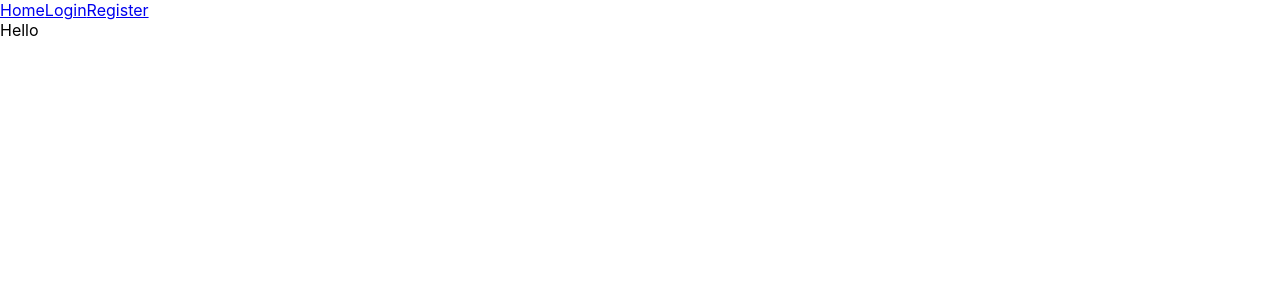
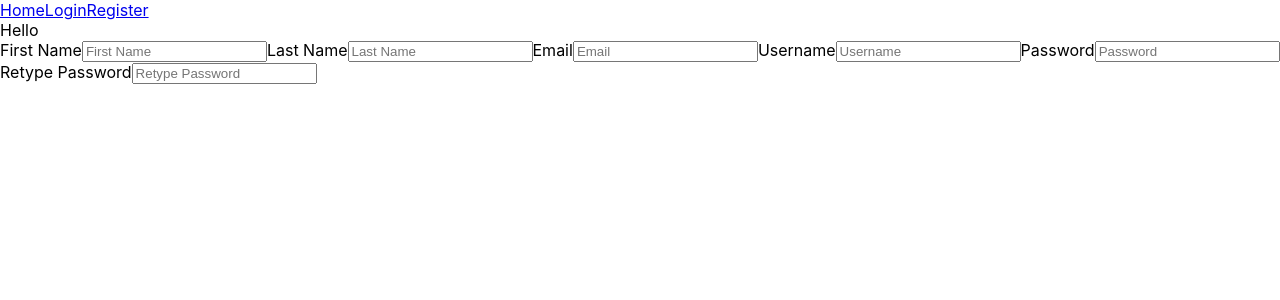
Before and after one commit to anukhatri41/registration-form, a React (Create React App) app in the folder registration-form/: page /register in a window 1280 px wide. Shown: the top 300 px of the page. Built offline with nearby package versions, Linux system fonts and the light colour scheme.

Commit message:
Register Form Skeleton
Elements of register form added - first name, last name, email, username, password

```diff
--- a/registration-form/src/App.js
+++ b/registration-form/src/App.js
@@ -1,5 +1,4 @@
 import './App.css';
-import Home from './components/Home/Home';
 import { RoutesCustom } from './components/RoutesCustom/RoutesCustom';
 
 function App() {
--- a/registration-form/src/components/Button/Button.js
+++ b/registration-form/src/components/Button/Button.js
@@ -1,11 +1,9 @@
 import React from 'react';
 import './Button.css';
 
-function Button() {
+function Button(props) {
   return (
-    <div>
-
-    </div>
+    <button id={props.id} disabled={props.disabled} onClick={props.onClick}>{props.buttonText}</button>
   );
 }
 
--- a/registration-form/src/components/Form/Form.js
+++ b/registration-form/src/components/Form/Form.js
@@ -1,11 +1,34 @@
 import React from 'react';
 import './Form.css';
+import Label from '../Label/Label';
+import InputText from '../InputText/InputText';
+import InputEmail from '../InputEmail/InputEmail';
+import InputPassword from '../InputPassword/InputPassword';
+import Button from '../Button/Button';
+
 
 function Form() {
   return (
-    <div>
+    <form>
+      <Label htmlFor="first-name" value="First Name" />
+      <InputText placeholder="First Name" id="first-name"/>
 
-    </div>
+      <Label htmlFor="last-name" value="Last Name" />
+      <InputText placeholder="Last Name" id="last-name"/>
+
+      <Label htmlFor="email" value="Email" />
+      <InputEmail placeholder="Email" id="email"/>
+
+      <Label htmlFor="username" value="Username" />
+      <InputText placeholder="Username" id="username"/>
+
+      <Label htmlFor="password" value="Password" />
+      <InputPassword placeholder="Password" id="password"/>
+
+      <Label htmlFor="retype-password" value="Retype Password" />
+      <InputPassword placeholder="Retype Password" id="retype-password"/>
+
+    </form>
   );
 }
 
--- /dev/null
+++ b/registration-form/src/components/InputEmail/InputEmail.css
@@ -0,0 +1 @@
+.InputEmail {}
--- /dev/null
+++ b/registration-form/src/components/InputEmail/InputEmail.js
@@ -0,0 +1,10 @@
+import React from 'react';
+import './InputEmail.css';
+
+function InputEmail(props) {
+  return (
+      <input value={props.value} onChange={props.setValue} placeholder={props.placeholder} id={props.id} name={props.name} type="email" />
+  );
+}
+
+export default InputEmail;
--- a/registration-form/src/components/InputPassword/InputPassword.js
+++ b/registration-form/src/components/InputPassword/InputPassword.js
@@ -1,11 +1,9 @@
 import React from 'react';
 import './InputPassword.css';
 
-function InputPassword() {
+function InputPassword(props) {
   return (
-    <div>
-
-    </div>
+    <input value={props.value} onChange={props.setValue} placeholder={props.placeholder} id={props.id} name={props.name} type="password" />
   );
 }
 
--- a/registration-form/src/components/InputText/InputText.js
+++ b/registration-form/src/components/InputText/InputText.js
@@ -1,11 +1,9 @@
 import React from 'react';
 import './InputText.css';
 
-function InputText() {
+function InputText(props) {
   return (
-    <div>
-
-    </div>
+      <input value={props.value} onChange={props.setValue} placeholder={props.placeholder} id={props.id} name={props.name} type="text" />
   );
 }
 
--- a/registration-form/src/components/Label/Label.js
+++ b/registration-form/src/components/Label/Label.js
@@ -1,9 +1,9 @@
 import React from 'react';
 import './Label.css';
 
-function Label() {
+function Label(props) {
   return (
-    <label></label>
+    <label htmlFor={props.htmlFor}>{props.value}</label>
   );
 }
 
--- a/registration-form/src/pages/RegisterPage.js
+++ b/registration-form/src/pages/RegisterPage.js
@@ -1,7 +1,10 @@
+import Form from "../components/Form/Form";
+
 export const RegisterPage = () => {
     return (
         <div>
             Hello
+            <Form />
         </div>
     );
 }
```
